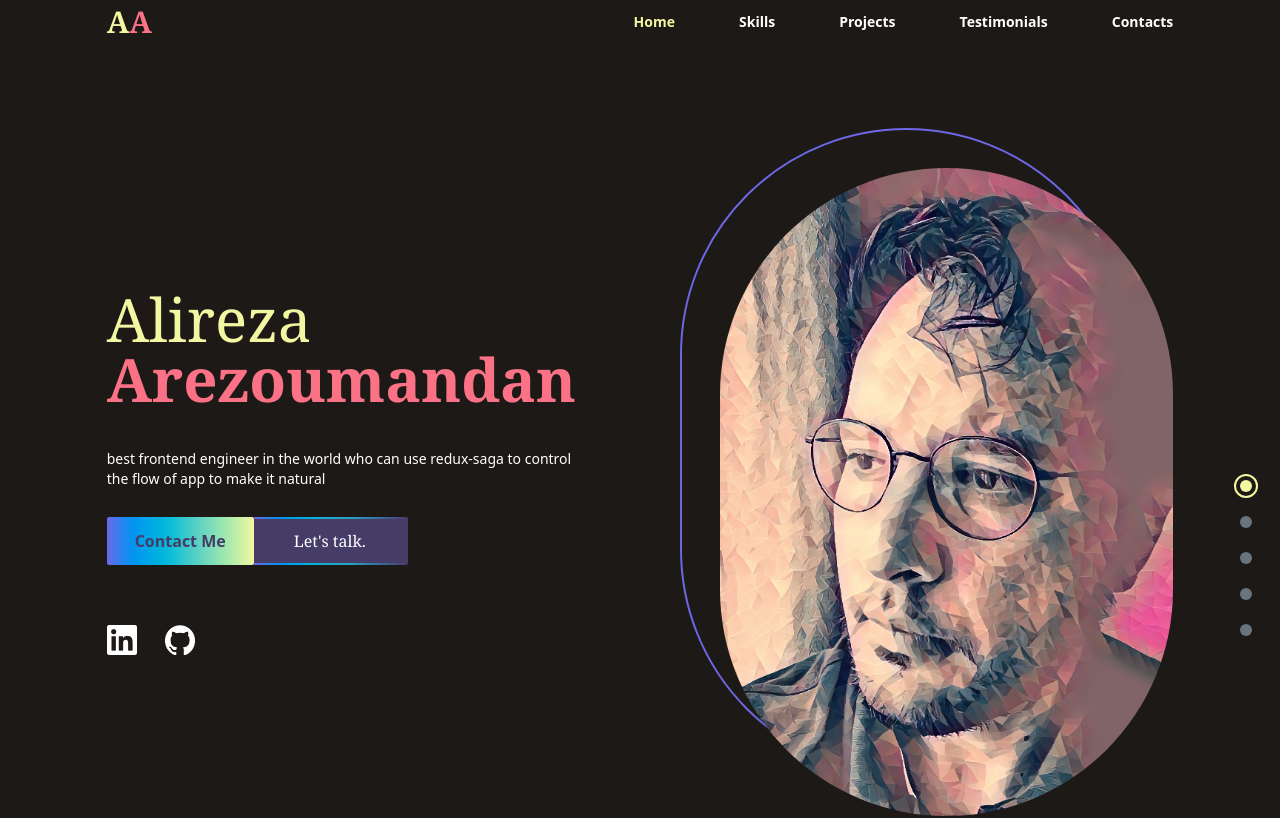
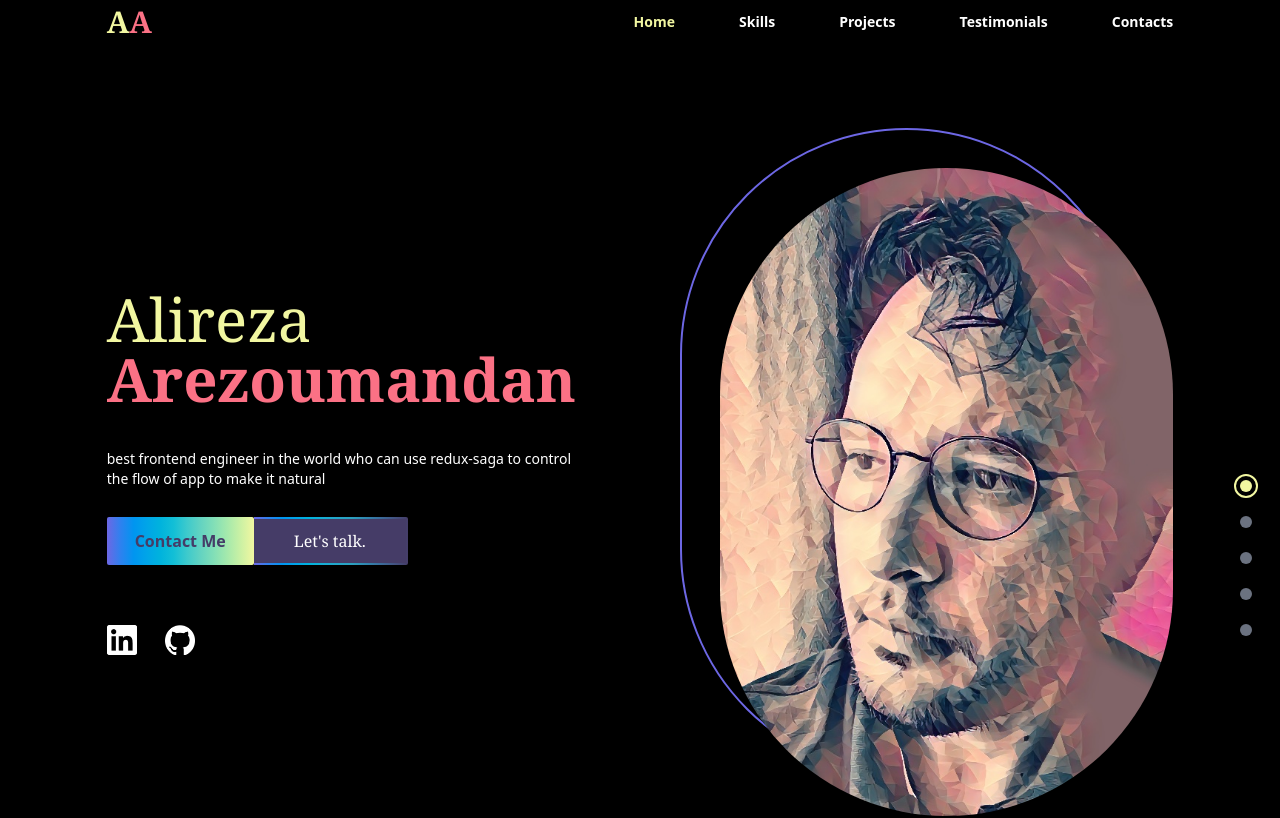
Before and after one commit to alireza4682/portfolio, a React (Vite) app: page / in a window 1280 px wide. Shown: the top 818 px of the page. Built offline with nearby package versions, Linux system fonts and the light colour scheme; a web font is replaced by a local one.

Commit message:
changed contact to contacts

```diff
--- a/src/App.jsx
+++ b/src/App.jsx
@@ -7,7 +7,7 @@ import LineGradient from "./components/LineGradient";
 import MySkills from "./components/MySkills";
 import Projects from "./components/Projects";
 import Testimonials from "./components/Testimonials";
-import Contact from "./components/Contact";
+import Contacts from "./components/Contacts";
 import Footer from "./components/Footer";
 
 function App() {
@@ -24,7 +24,7 @@ function App() {
   }, []);
 
   return (
-    <div className="bg-stone-900">
+    <div className="bg-black">
       <Navbar
         isTopOfPage={isTopOfPage}
         selectedPage={selectedPage}
@@ -53,7 +53,7 @@ function App() {
       </div>
       <LineGradient />
       <div className="w-5/6 mx-auto md:h-full">
-        <Contact />
+        <Contacts />
       </div>
       <Footer />
     </div>
--- a/src/components/Contact.jsx
+++ b/src/components/Contacts.jsx
@@ -3,7 +3,7 @@ import { useForm } from "react-hook-form";
 import { motion } from "framer-motion";
 import contactImg from "../assets/contact-image.jpeg";
 
-const Contact = () => {
+const Contacts = () => {
   const {
     register,
     trigger,
@@ -136,4 +136,4 @@ const Contact = () => {
     </section>
   );
 };
-export default Contact;
+export default Contacts;
```
